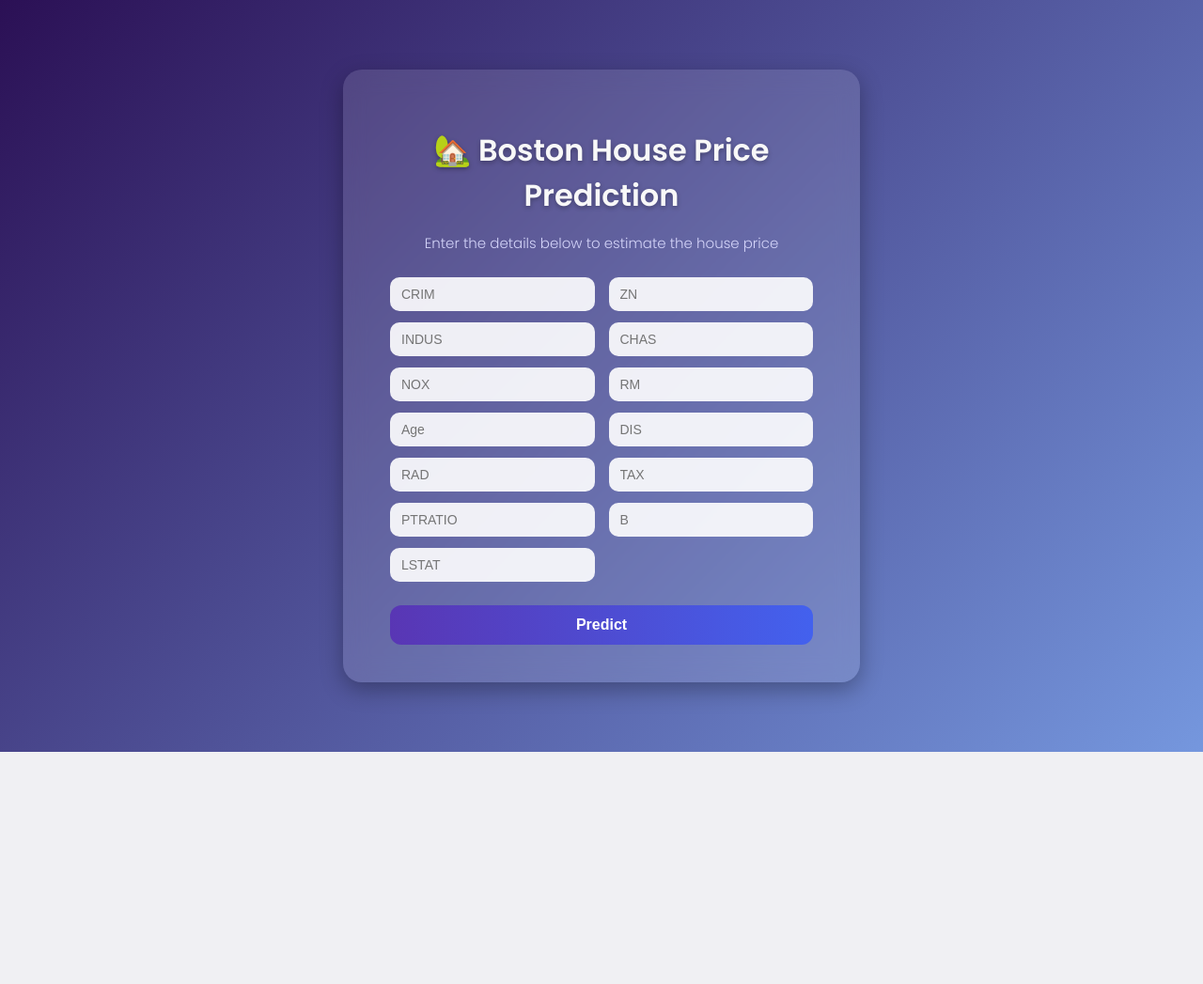
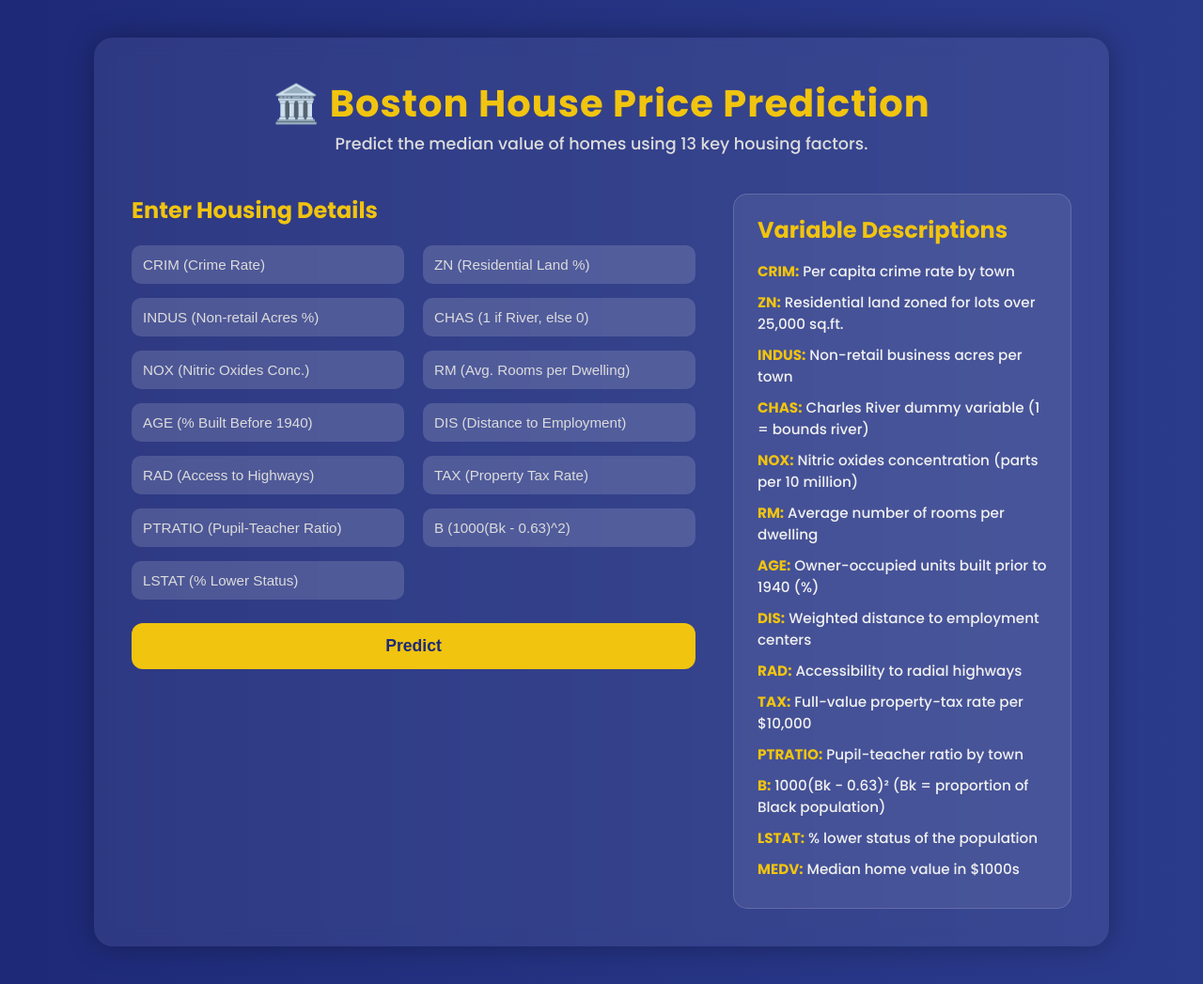
Before and after one commit to IshanGupta-Code/Boston-House-Pricing, a Flask app: page / in a window 1280 px wide. Shown: the whole page at 94% size. Before the commit the page ends 800 px from the top, so only its background shows below. Run offline with Flask 3, Linux system fonts and the light colour scheme; parts of the project's set-up code (start-up, migrations or seed data) failed here and were passed over.

Commit message:
Modified CSS and HTML

```diff
--- a/static/style.css
+++ b/static/style.css
@@ -1,99 +1,141 @@
-/* Elegant, royal color theme */
+/* General Reset */
+* {
+    margin: 0;
+    padding: 0;
+    box-sizing: border-box;
+}
+
 body {
-    margin: 0;
     font-family: 'Poppins', sans-serif;
-    background: linear-gradient(135deg, #2b1055, #7597de);
+    background: linear-gradient(to right, #1e2a78, #2b3b8c);
+    color: #f5f5f5;
     min-height: 100vh;
     display: flex;
     justify-content: center;
-    align-items: center;
+    align-items: flex-start;
+    padding: 40px;
 }
 
-/* Main container */
+/* Main Container */
 .container {
-    background: rgba(255, 255, 255, 0.12);
-    backdrop-filter: blur(12px);
+    background: rgba(255, 255, 255, 0.07);
+    backdrop-filter: blur(10px);
     border-radius: 20px;
-    padding: 40px 50px;
-    width: 450px;
-    max-width: 90%;
-    box-shadow: 0 8px 25px rgba(0, 0, 0, 0.3);
-    text-align: center;
-    color: #fff;
+    width: 90%;
+    max-width: 1100px;
+    padding: 40px;
+    box-shadow: 0 0 30px rgba(0, 0, 0, 0.3);
 }
 
-/* Title */
-h1 {
-    font-weight: 600;
-    margin-bottom: 10px;
-    color: #f8f8f8;
-    text-shadow: 0 2px 5px rgba(0, 0, 0, 0.3);
+/* Header */
+.header {
+    text-align: center;
+    margin-bottom: 40px;
 }
 
-/* Subtitle */
-.subtitle {
-    font-weight: 300;
-    font-size: 15px;
-    color: #d3d3f8;
-    margin-bottom: 25px;
+.header h1 {
+    font-size: 2.5rem;
+    color: #f1c40f;
+    letter-spacing: 1px;
 }
 
-/* Input grid layout */
-.input-grid {
+.header p {
+    font-size: 1.1rem;
+    color: #dcdcdc;
+}
+
+/* Main Layout */
+.main-content {
+    display: grid;
+    grid-template-columns: 2fr 1.2fr;
+    gap: 40px;
+}
+
+/* Form Section */
+.form-section h2 {
+    color: #f1c40f;
+    margin-bottom: 20px;
+}
+
+.prediction-form {
+    display: flex;
+    flex-direction: column;
+}
+
+.form-grid {
     display: grid;
     grid-template-columns: 1fr 1fr;
-    gap: 12px 15px;
-    margin-bottom: 25px;
+    gap: 15px 20px;
 }
 
-/* Input fields */
 input {
-    padding: 10px 12px;
+    padding: 12px;
     border: none;
     border-radius: 10px;
-    font-size: 14px;
     outline: none;
-    background: rgba(255, 255, 255, 0.9);
-    color: #333;
-    transition: all 0.3s ease;
+    font-size: 0.95rem;
+    background-color: rgba(255, 255, 255, 0.15);
+    color: white;
 }
 
-input:focus {
-    background: #fff;
-    box-shadow: 0 0 8px rgba(117, 151, 222, 0.6);
+input::placeholder {
+    color: #dcdcdc;
 }
 
-/* Predict button */
 .btn {
-    width: 100%;
-    padding: 12px;
-    background: linear-gradient(90deg, #5936b4, #4361ee);
+    margin-top: 25px;
+    padding: 14px;
+    background-color: #f1c40f;
+    color: #1e2a78;
     border: none;
     border-radius: 12px;
-    font-size: 16px;
-    color: #fff;
+    font-size: 1.1rem;
     font-weight: 600;
     cursor: pointer;
     transition: all 0.3s ease;
 }
 
 .btn:hover {
-    transform: translateY(-2px);
-    background: linear-gradient(90deg, #3d2c8d, #3556e0);
+    background-color: #ffda3b;
+    transform: scale(1.05);
 }
 
-/* Prediction result box */
-.result-box {
-    margin-top: 25px;
-    background: rgba(255, 255, 255, 0.15);
+/* Prediction Box */
+.prediction-box {
+    margin-top: 30px;
+    background-color: rgba(241, 196, 15, 0.15);
+    border: 1px solid #f1c40f;
+    padding: 20px;
     border-radius: 12px;
-    padding: 15px 10px;
-    color: #fff;
+    text-align: center;
+    color: #ffda3b;
+    font-size: 1.2rem;
     font-weight: 500;
-    text-shadow: 0 1px 3px rgba(0,0,0,0.3);
 }
 
-.result-box h2 {
-    font-size: 18px;
-    margin: 0;
+/* Info Section */
+.info-section {
+    background-color: rgba(255, 255, 255, 0.08);
+    padding: 20px 25px;
+    border-radius: 15px;
+    border: 1px solid rgba(255, 255, 255, 0.15);
 }
+
+.info-section h2 {
+    color: #f1c40f;
+    margin-bottom: 15px;
+}
+
+.info-section ul {
+    list-style: none;
+}
+
+.info-section li {
+    margin-bottom: 10px;
+    font-size: 0.95rem;
+    color: #f0f0f0;
+}
+
+.info-section strong {
+    color: #f1c40f;
+}
--- a/templates/home.html
+++ b/templates/home.html
@@ -3,39 +3,69 @@
 <head>
     <meta charset="UTF-8">
     <title>Boston House Price Prediction</title>
-    <link href="https://fonts.googleapis.com/css2?family=Poppins:wght@300;500;600&display=swap" rel="stylesheet">
-    <link rel="stylesheet" href="/static/style.css">
+    <link href="https://fonts.googleapis.com/css2?family=Poppins:wght@300;500;700&display=swap" rel="stylesheet">
+    <link rel="stylesheet" href="{{ url_for('static', filename='style.css') }}">
 </head>
+
 <body>
     <div class="container">
-        <h1>🏡 Boston House Price Prediction</h1>
-        <p class="subtitle">Enter the details below to estimate the house price</p>
+        <div class="header">
+            <h1>🏛️ Boston House Price Prediction</h1>
+            <p>Predict the median value of homes using 13 key housing factors.</p>
+        </div>
 
-        <form action="/predict" method="post" class="form-box">
-            <div class="input-grid">
-                <input type="text" name="CRIM" placeholder="CRIM" required>
-                <input type="text" name="ZN" placeholder="ZN" required>
-                <input type="text" name="INDUS" placeholder="INDUS" required>
-                <input type="text" name="CHAS" placeholder="CHAS" required>
-                <input type="text" name="NOX" placeholder="NOX" required>
-                <input type="text" name="RM" placeholder="RM" required>
-                <input type="text" name="Age" placeholder="Age" required>
-                <input type="text" name="DIS" placeholder="DIS" required>
-                <input type="text" name="RAD" placeholder="RAD" required>
-                <input type="text" name="TAX" placeholder="TAX" required>
-                <input type="text" name="PTRATIO" placeholder="PTRATIO" required>
-                <input type="text" name="B" placeholder="B" required>
-                <input type="text" name="LSTAT" placeholder="LSTAT" required>
+        <div class="main-content">
+            <!-- Form Section -->
+            <div class="form-section">
+                <h2>Enter Housing Details</h2>
+                <form action="/predict" method="post" class="prediction-form">
+                    <div class="form-grid">
+                        <input type="text" name="CRIM" placeholder="CRIM (Crime Rate)" required>
+                        <input type="text" name="ZN" placeholder="ZN (Residential Land %)" required>
+                        <input type="text" name="INDUS" placeholder="INDUS (Non-retail Acres %)" required>
+                        <input type="text" name="CHAS" placeholder="CHAS (1 if River, else 0)" required>
+                        <input type="text" name="NOX" placeholder="NOX (Nitric Oxides Conc.)" required>
+                        <input type="text" name="RM" placeholder="RM (Avg. Rooms per Dwelling)" required>
+                        <input type="text" name="Age" placeholder="AGE (% Built Before 1940)" required>
+                        <input type="text" name="DIS" placeholder="DIS (Distance to Employment)" required>
+                        <input type="text" name="RAD" placeholder="RAD (Access to Highways)" required>
+                        <input type="text" name="TAX" placeholder="TAX (Property Tax Rate)" required>
+                        <input type="text" name="PTRATIO" placeholder="PTRATIO (Pupil-Teacher Ratio)" required>
+                        <input type="text" name="B" placeholder="B (1000(Bk - 0.63)^2)" required>
+                        <input type="text" name="LSTAT" placeholder="LSTAT (% Lower Status)" required>
+                    </div>
+
+                    <button type="submit" class="btn">Predict</button>
+                </form>
+
+                {% if prediction_text %}
+                <div class="prediction-box">
+                    <h3>{{ prediction_text }}</h3>
+                </div>
+                {% endif %}
             </div>
 
-            <button type="submit" class="btn">Predict</button>
-        </form>
-
-        {% if prediction_text %}
-        <div class="result-box">
-            <h2>{{ prediction_text }}</h2>
+            <!-- Info Section -->
+            <div class="info-section">
+                <h2>Variable Descriptions</h2>
+                <ul>
+                    <li><strong>CRIM:</strong> Per capita crime rate by town</li>
+                    <li><strong>ZN:</strong> Residential land zoned for lots over 25,000 sq.ft.</li>
+                    <li><strong>INDUS:</strong> Non-retail business acres per town</li>
+                    <li><strong>CHAS:</strong> Charles River dummy variable (1 = bounds river)</li>
+                    <li><strong>NOX:</strong> Nitric oxides concentration (parts per 10 million)</li>
+                    <li><strong>RM:</strong> Average number of rooms per dwelling</li>
+                    <li><strong>AGE:</strong> Owner-occupied units built prior to 1940 (%)</li>
+                    <li><strong>DIS:</strong> Weighted distance to employment centers</li>
+                    <li><strong>RAD:</strong> Accessibility to radial highways</li>
+                    <li><strong>TAX:</strong> Full-value property-tax rate per $10,000</li>
+                    <li><strong>PTRATIO:</strong> Pupil-teacher ratio by town</li>
+                    <li><strong>B:</strong> 1000(Bk - 0.63)² (Bk = proportion of Black population)</li>
+                    <li><strong>LSTAT:</strong> % lower status of the population</li>
+                    <li><strong>MEDV:</strong> Median home value in $1000s</li>
+                </ul>
+            </div>
         </div>
-        {% endif %}
     </div>
 </body>
 </html>
```
